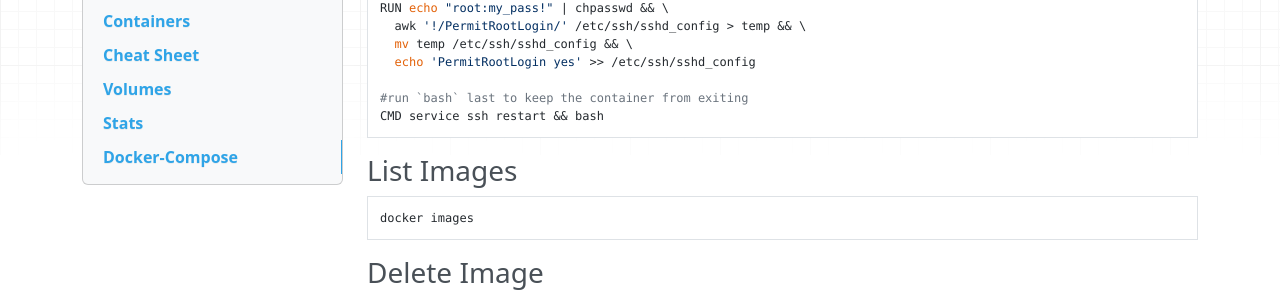
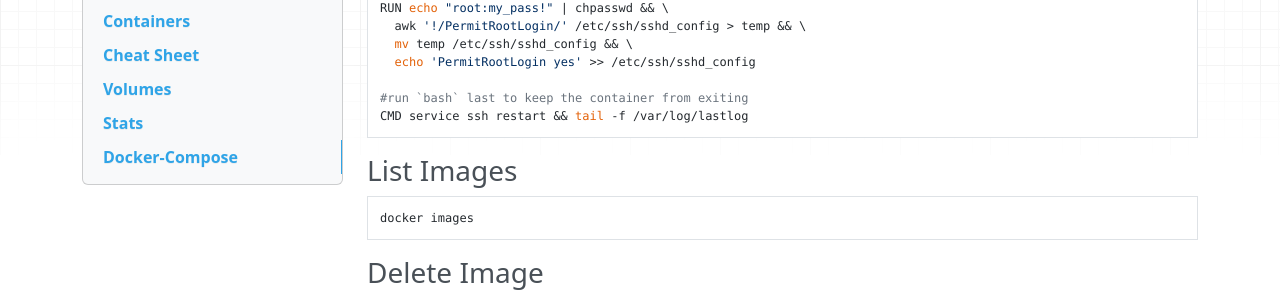
Before and after one commit to flarco/ref-docs, an MkDocs documentation site: the page built from docs/cloud/docker.md, in a window 1280 px wide and 900 px high, scrolled down 342 px. Shown: the part 151-446 px from the top of the window. Built offline with MkDocs 1.6.1, drawn with Linux system fonts in a browser that asks for light colours; nearby versions of some CDN libraries; old or Windows-style settings are respelled for this version of MkDocs.

Commit message:
docker update

````diff
--- a/docs/cloud/docker.md
+++ b/docs/cloud/docker.md
@@ -25,7 +25,7 @@
   echo 'PermitRootLogin yes' >> /etc/ssh/sshd_config
 
 #run `bash` last to keep the container from exiting
-CMD service ssh restart && bash
+CMD service ssh restart && tail -f /var/log/lastlog
 ```
 
 ###List Images
````
